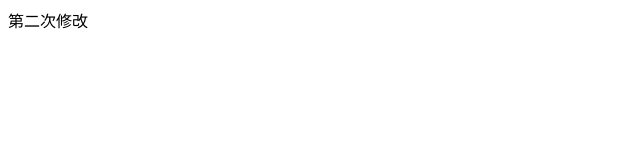
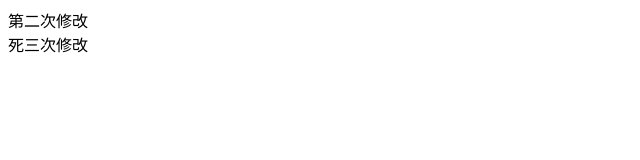
Before and after one commit to ZhangYongYa/test, a plain HTML site: page index.html in a window 1280 px wide. Shown: the whole page, without its empty margins (0-640 px from the left). Drawn offline with Linux system fonts and the light colour scheme.

Commit message:
第三次修改

```diff
--- a/index.html
+++ b/index.html
@@ -9,5 +9,8 @@
     <div>
         第二次修改
     </div>
+    <div>
+        死三次修改
+    </div>
 </body>
 </html>
```
